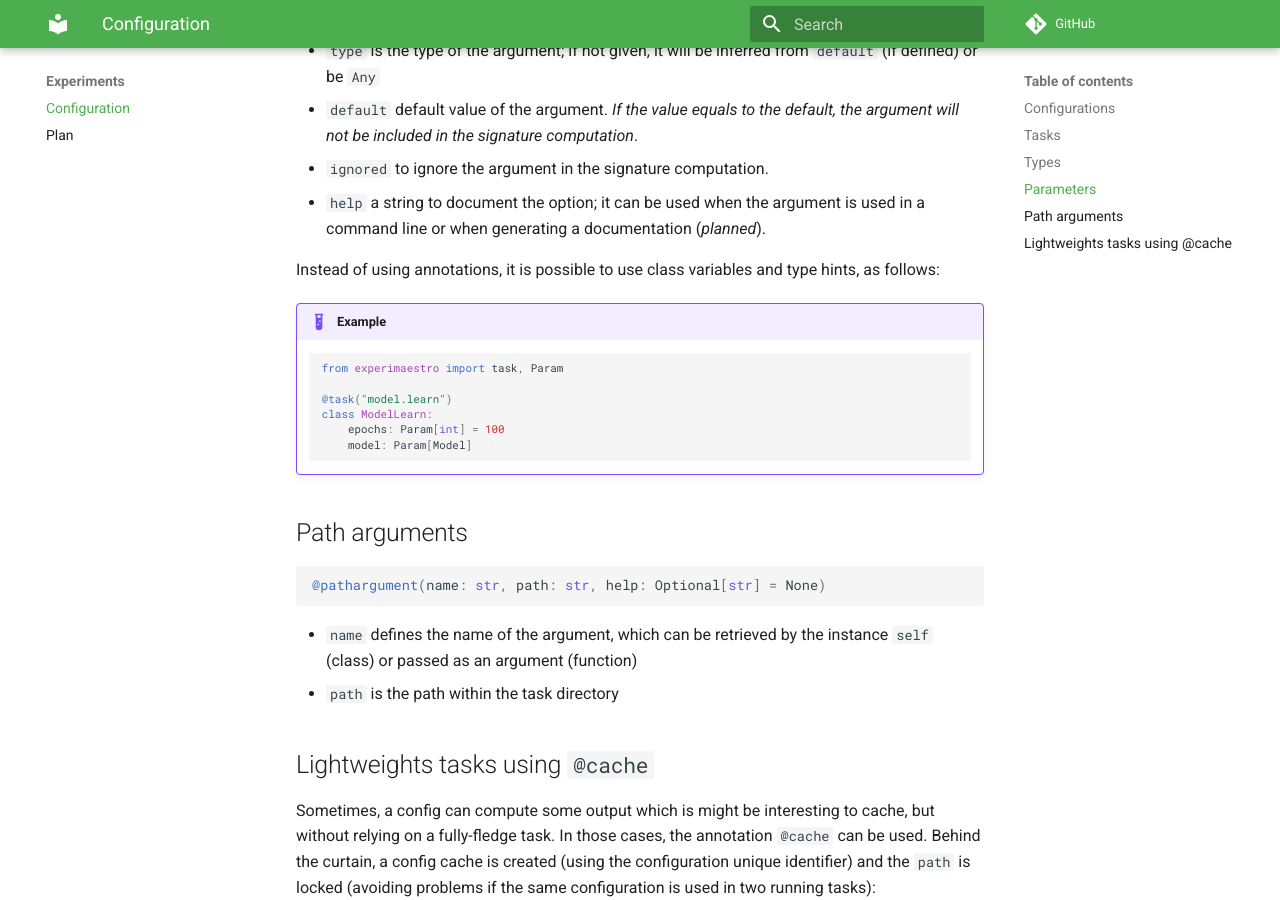
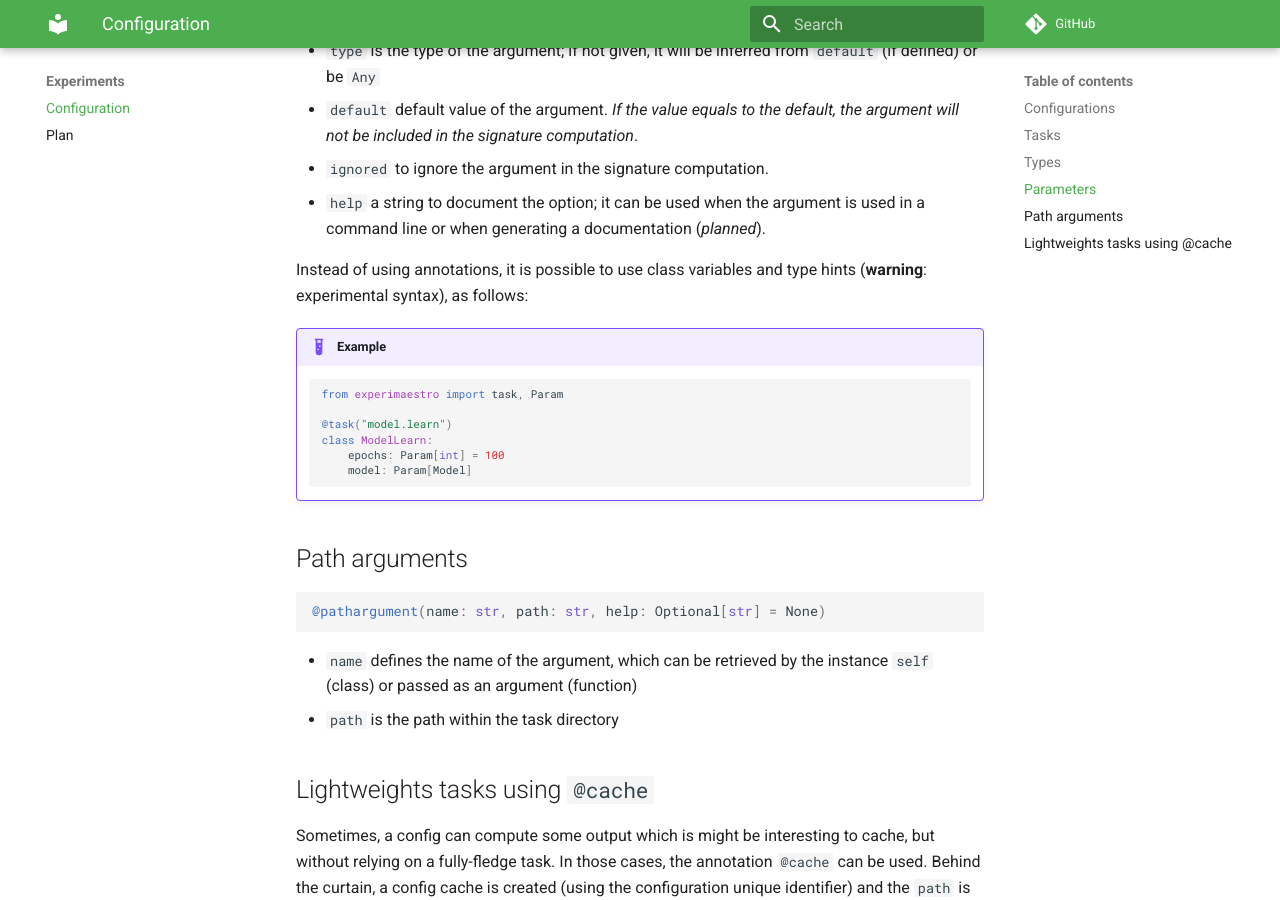
Before and after one commit to experimaestro/experimaestro-python, an MkDocs documentation site: the page built from docs/experiments/config.md, in a window 1280 px wide and 900 px high, scrolled down 1796 px. Built offline with MkDocs 1.6.1 and Material for MkDocs 9.7.7, drawn with Linux system fonts in a browser that asks for light colours; comment, search, counter and statistics services are not loaded.

Commit message:
Added warning

````diff
--- a/docs/experiments/config.md
+++ b/docs/experiments/config.md
@@ -79,7 +79,7 @@ Types can be any simple type `int`, `float`, `str`, `bool` or `pathlib.Path` or
 - `help` a string to document the option; it can be used when the argument is used in a command line or when generating a documentation (*planned*).
 
 Instead of using annotations, it is possible to use class variables
-and type hints, as follows:
+and type hints (**warning**: experimental syntax), as follows:
 
 !!! example
     ```python
````
